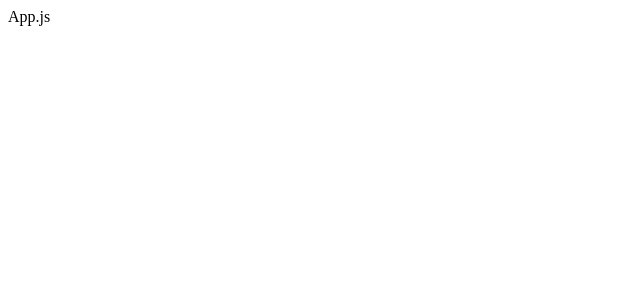
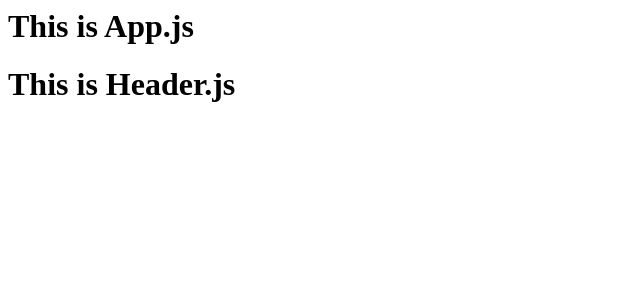
Before and after one commit to GAJANAN270395/React-Context-Api-cart-, a React (Create React App) app: page / in a window 1280 px wide. Shown: the top 300 px of the page, without its empty margins (0-640 px from the left). Built offline with nearby package versions, Linux system fonts and the light colour scheme.

Commit message:
1 file modified, 1 added

```diff
--- a/src/App.js
+++ b/src/App.js
@@ -1,6 +1,13 @@
 import React from 'react';
+import Header from './components/Header';
+
 const App = () => {
-  return <>App.js</>;
+  return (
+    <div>
+      <h1>This is App.js </h1>
+      <Header />
+    </div>
+  );
 };
 
 export default App;
--- /dev/null
+++ b/src/components/Header.js
@@ -0,0 +1,11 @@
+import React from 'react';
+
+const Header = () => {
+  return (
+    <div>
+      <h1>This is Header.js</h1>
+    </div>
+  );
+};
+
+export default Header;
```
